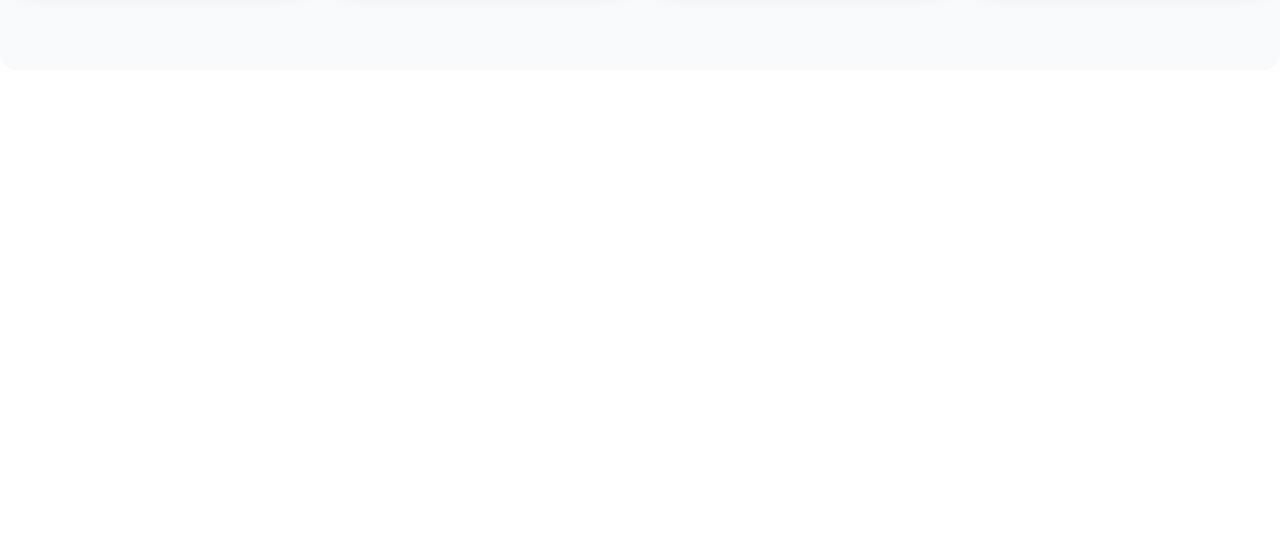
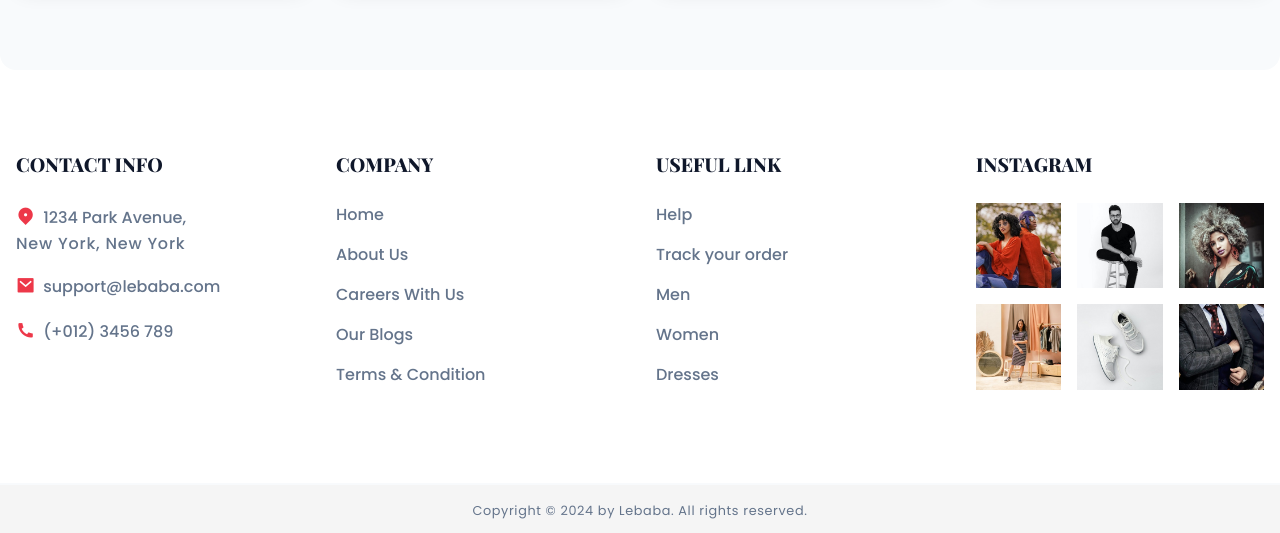
Before and after one commit to MAbdurahman/mern-lebaba-project, a React (Vite) app in the folder frontend/: page / in a window 1280 px wide. Shown: the part 3975-4508 px from the top of the page. Before the commit the page ends 4045 px from the top, so only its background shows below. Built offline with nearby package versions, Linux system fonts and the light colour scheme.

Commit message:
Add basic structure and styles for layouts/FooterLayout.jsx

```diff
--- a/frontend/src/App.css
+++ b/frontend/src/App.css
@@ -438,7 +438,7 @@ nav {
 }
 
 .footer__container {
-  max-width: var(--max-width-1200);
+  /*max-width: var(--max-width-1200);*/
   display: grid;
   grid-template-columns: repeat(4, 1fr);
   gap: 2rem;
--- a/frontend/src/App.jsx
+++ b/frontend/src/App.jsx
@@ -1,6 +1,7 @@
 import { Outlet } from 'react-router-dom';
 import './App.css'
 import NavbarComponent from './components/NavbarComponent.jsx';
+import FooterLayout from './layouts/FooterLayout.jsx'
 
 
 
@@ -9,6 +10,7 @@ export default function App() {
       <>
          <NavbarComponent />
          <Outlet/>
+         <FooterLayout/>
       </>
 
    )
--- /dev/null
+++ b/frontend/src/layouts/FooterLayout.jsx
@@ -0,0 +1,68 @@
+import React from 'react';
+
+import instagramImage1 from '../assets/instagram-1.jpg';
+import instagramImage2 from '../assets/instagram-2.jpg';
+import instagramImage3 from '../assets/instagram-3.jpg';
+import instagramImage4 from '../assets/instagram-4.jpg';
+import instagramImage5 from '../assets/instagram-5.jpg';
+import instagramImage6 from '../assets/instagram-6.jpg';
+
+export default function FooterLayout() {
+
+   return (
+      <>
+         <footer className='section__container footer__container'>
+            <div className='footer__col'>
+               <h4>CONTACT INFO</h4>
+               <p>
+                  <span><i className="ri-map-pin-2-fill"></i></span>
+                  1234 Park Avenue,
+                  <p className="text-black tracking-wider"> New York, New York</p>
+               </p>
+               <p>
+                  <span><i className="ri-mail-fill"></i></span>
+                  support@lebaba.com
+               </p>
+               <p>
+                  <span><i className="ri-phone-fill"></i></span>
+                  (+012) 3456 789
+               </p>
+            </div>
+
+            <div className='footer__col'>
+               <h4>COMPANY</h4>
+               <a href="/">Home</a>
+               <a href="/">About Us</a>
+               <a href="/">Careers With Us</a>
+               <a href="/">Our Blogs</a>
+               <a href="/">Terms & Condition</a>
+            </div>
+
+            <div className='footer__col'>
+               <h4>USEFUL LINK</h4>
+               <a href="/">Help</a>
+               <a href="/">Track your order</a>
+               <a href="/">Men</a>
+               <a href="/">Women</a>
+               <a href="/">Dresses</a>
+            </div>
+            <div className='footer__col'>
+               <h4>INSTAGRAM</h4>
+               <div className='instagram__grid'>
+                  <img src={instagramImage1} alt="instagram image" />
+                  <img src={instagramImage2} alt="instagram image" />
+                  <img src={instagramImage3} alt="instagram image" />
+                  <img src={instagramImage4} alt="instagram image" />
+                  <img src={instagramImage5} alt="instagram image" />
+                  <img src={instagramImage6} alt="instagram image" />
+               </div>
+            </div>
+         </footer>
+
+         <div className='footer__bar tracking-wider bg-neutral-100'>
+            Copyright © 2024 by Lebaba. All rights reserved.
+         </div>
+      </>
+
+   );
+}
--- a/frontend/src/sections/BlogSection.jsx
+++ b/frontend/src/sections/BlogSection.jsx
@@ -3,7 +3,7 @@ import blogData from '../data/blogs.json';
 
 
 export default function BlogSection() {
-   console.log(blogData);
+
    return (
       <section className='section__container blog__container'>
          <h2 className='section__header'>Latest From Blog</h2>
```
